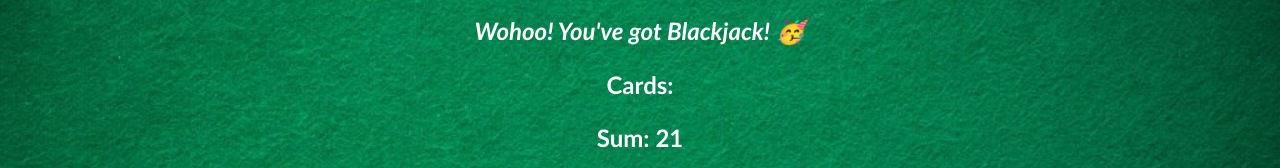
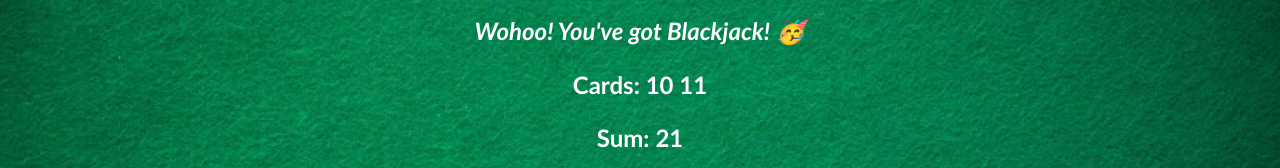
Before and after one commit to ad-monir2001/learn-javascript-scrimba, a plain HTML site: page BlackJack/index.html in a window 1280 px wide. Both pictures are taken after a click on the button "START GAME". Shown: the part 135-303 px from the top of the page. Drawn offline with Linux system fonts and the light colour scheme.

Commit message:
all card and sum message done

```diff
--- a/BlackJack/index.html
+++ b/BlackJack/index.html
@@ -5,7 +5,7 @@
   <body>
     <h1>Blackjack</h1>
     <p id="message-el">Want to play a round?</p>
-    <p>Cards:</p>
+    <p id="cards-el">Cards:</p>
     <p id="sum-el">Sum:</p>
     <button onclick="startGame()">START GAME</button>
     <script src="index.js"></script>
--- a/BlackJack/index.js
+++ b/BlackJack/index.js
@@ -5,10 +5,11 @@ let hasBlackJack = false;
 let isAlive = true;
 let message = '';
 let messageEl = document.getElementById('message-el');
-// let sumEl = document.getElementById('sum-el');
 let sumEl = document.querySelector('#sum-el');
+let cardsEl = document.getElementById('cards-el');
 
 function startGame() {
+  cardsEl.textContent = 'Cards: ' + firstCard + ' ' + secondCard;
   sumEl.textContent = 'Sum: ' + sum;
 
   if (sum <= 20) {
```
